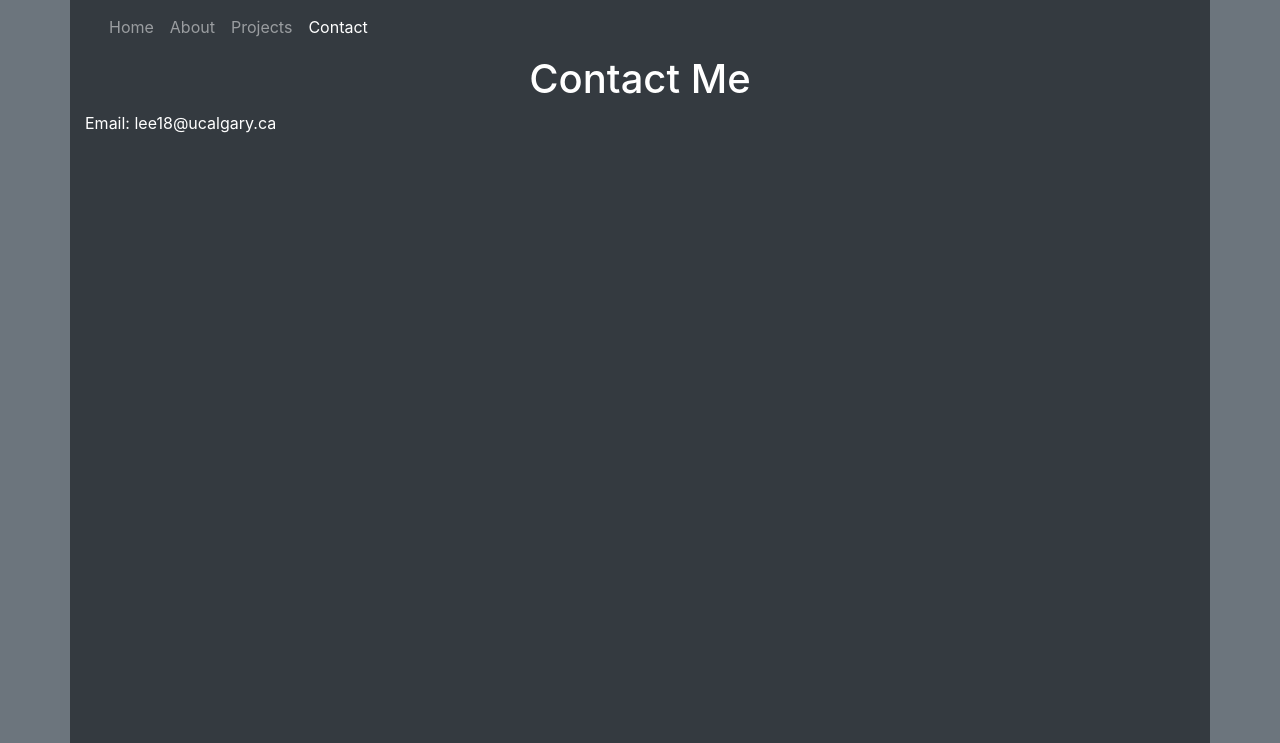
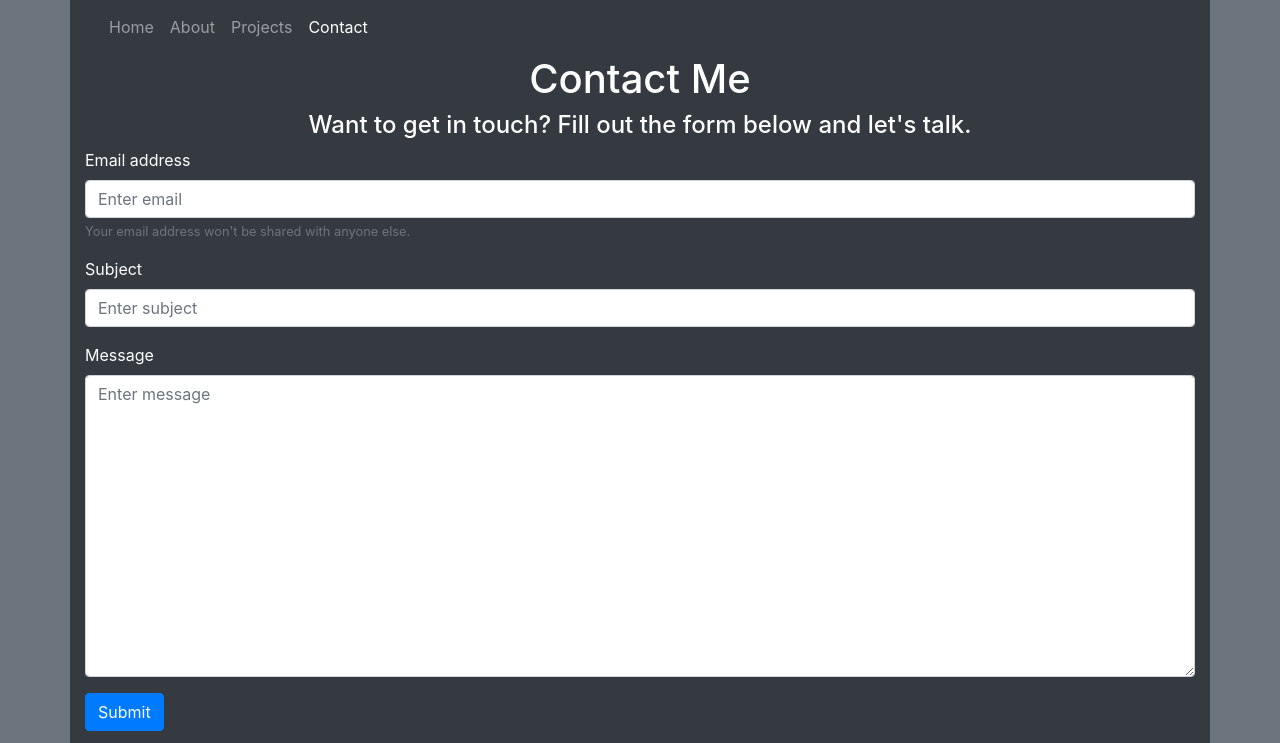
Before and after one commit to MichaelMauriceLee/Michael_Lee_Digital_Website, a Django app: page /contact/ in a window 1280 px wide. Shown: the part 57-800 px from the top of the page. Run offline with Django 3.2, Linux system fonts and the light colour scheme; some libraries are stand-ins or nearby versions.

Commit message:
Added contact form and email capability. Have not collectedstatic yet.

```diff
--- a/Michael_Lee_Digital_Website/settings.py
+++ b/Michael_Lee_Digital_Website/settings.py
@@ -23,9 +23,9 @@ BASE_DIR = os.path.dirname(os.path.dirname(os.path.abspath(__file__)))
 SECRET_KEY = 'xaiu&gw)@hl%mw-an6rx720+u3s&lde6-kr@b^f5m)+^ad@8^='
 
 # SECURITY WARNING: don't run with debug turned on in production!
-DEBUG = False  # turn False when deploying, True when using manage.py
+DEBUG = True  # turn False when deploying, True when using manage.py
 
-ALLOWED_HOSTS = ['.michael-lee.digital', '157.230.150.53']  # remove '127.0.0.1' in deploying, add when testing
+ALLOWED_HOSTS = ['.michael-lee.digital', '157.230.150.53', '127.0.0.1']  # remove '127.0.0.1' in deploying, add when testing
 
 
 # Application definition
--- a/info/static/css/info.css
+++ b/info/static/css/info.css
@@ -8,7 +8,6 @@
       height: 700px;
     }
 
-
 html, body {
     height: 100%;
     overflow: auto
--- /dev/null
+++ b/info/static/js/contact.js
@@ -0,0 +1,17 @@
+(function () {
+    'use strict';
+    window.addEventListener('load', function () {
+// Fetch all the forms we want to apply custom Bootstrap validation styles to
+        let forms = document.getElementsByClassName('needs-validation');
+// Loop over them and prevent submission
+        let validation = Array.prototype.filter.call(forms, function (form) {
+            form.addEventListener('submit', function (event) {
+                if (form.checkValidity() === false) {
+                    event.preventDefault();
+                    event.stopPropagation();
+                }
+                form.classList.add('was-validated');
+            }, false);
+        });
+    }, false);
+})();
--- a/info/templates/contact.html
+++ b/info/templates/contact.html
@@ -26,7 +26,45 @@
         </div>
     </nav>
     <h1 class="text-center text-white bg-dark">Contact Me</h1>
-    <p class="text-white bg-dark">
-    Email: lee18@ucalgary.ca
-    </p>
+    <h4 class="text-center text-white bg-dark">Want to get in touch?  Fill out the form below and let's talk.</h4>
+    <script src="{% static 'js/contact.js' %}"></script>
+
+    <form class="needs-validation" novalidate action="https://formspree.io/lee18@ucalgary.ca" method="POST">
+        <div class="form-group">
+            <label for="email" class="text-white bg-dark">Email address</label>
+            <input type="email" name="email" class="form-control" id="exampleInputEmail1" aria-describedby="emailHelp"
+                   placeholder="Enter email" required>
+            <small id="emailHelp" class="form-text text-muted">Your email address won't be shared with anyone
+                else.</small>
+            <div class="valid-feedback">
+                Looks good!
+            </div>
+            <div class="invalid-feedback">
+                Please enter your email address.
+            </div>
+        </div>
+        <div class="form-group">
+            <label for="subject" class="text-white bg-dark">Subject</label>
+            <input type="subject" name="subject" class="form-control" id="exampleInputEmail1" aria-describedby="emailHelp"
+                   placeholder="Enter subject" required>
+            <div class="valid-feedback">
+                Looks good!
+            </div>
+            <div class="invalid-feedback">
+                Please enter a message about the subject.
+            </div>
+        </div>
+        <div class="form-group">
+            <label for="measure" class="text-white bg-dark">Message</label>
+            <textarea name="message" class="form-control" id="exampleFormControlTextarea1" rows="12"
+                      placeholder="Enter message" required></textarea>
+            <div class="valid-feedback">
+                Looks good!
+            </div>
+            <div class="invalid-feedback">
+                Please enter a message.
+            </div>
+        </div>
+        <button type="submit" class="btn btn-primary">Submit</button>
+    </form>
 {% endblock %}
--- a/info/templates/projects.html
+++ b/info/templates/projects.html
@@ -27,10 +27,10 @@
             </div>
         </nav>
     <h1 class="text-center text-white bg-dark">My Projects</h1>
-    <p class="text-white bg-dark">In addition to my projects in my work as an engineer in the energy
+    <h4 class="text-white bg-dark">In addition to my projects in my work as an engineer in the energy
         sector, I had also developed various software personal projects I have created. Clicking on the link will open a
         new window
-        to the project's respective GitHub Repository.</p>
+        to the project's respective GitHub Repository.</h4>
 {#    <div class="container">#}
         <div class="row">
             <div class="col">
```
Lines whose indentation alone changed are shown as unchanged.
